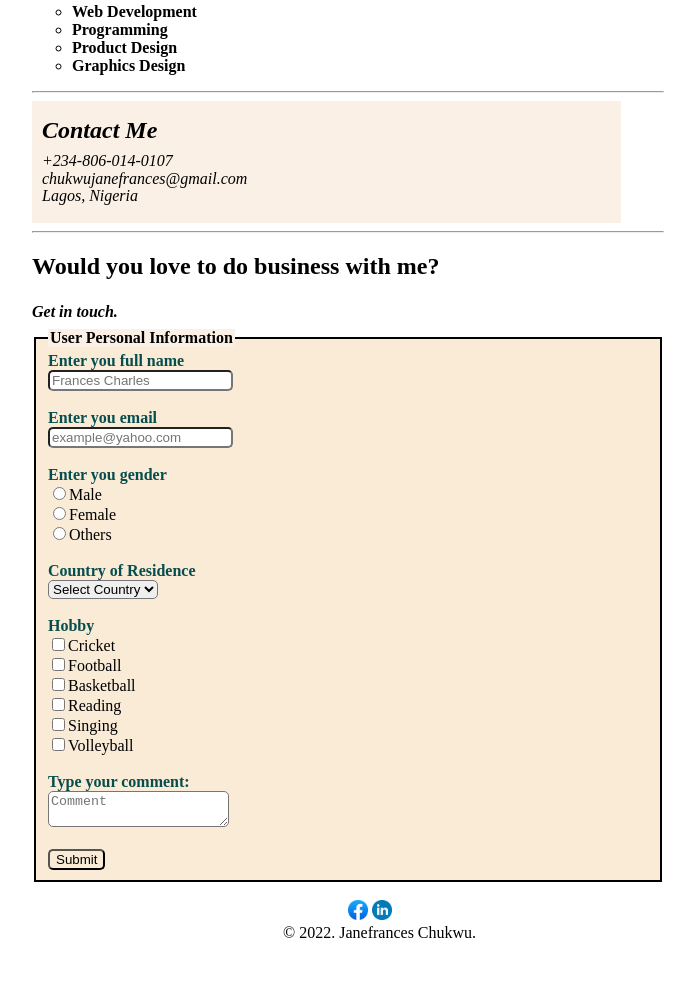
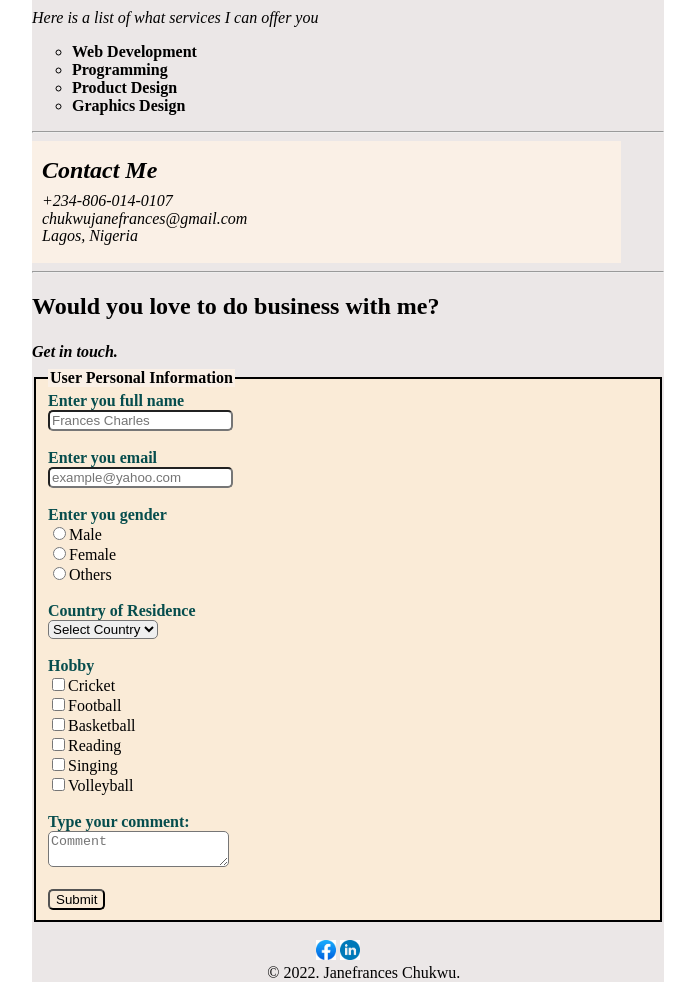
Before and after one commit to Frances-maks/Portfolio-Project, a plain HTML site: page index.html in a window 1280 px wide. Shown: the part 1791-2781 px from the top of the page, without its empty margins (292-987 px from the left). Before the commit the page ends 2741 px from the top, so only its background shows below. Drawn offline with Linux system fonts and the light colour scheme.

Commit message:
Styled background

```diff
--- a/style.css
+++ b/style.css
@@ -3,6 +3,7 @@
     margin: auto;
     width: 50%;
     box-sizing: border-box;
+    background-color: rgb(235, 231, 231);
 }
 h1{
     text-align: center;
@@ -30,6 +31,7 @@ span{
     font-size: large;
     margin-top: 20px;
     margin-bottom: 40px;
+    padding: 20px;
 }
 .image1{
     border: 5px solid black;
@@ -146,9 +148,9 @@ button{
 }
 .tag{
 
-    margin-left: 50%;
+    margin-left: 45%;
 }
 .foot{
-    margin-left: 10%;
+    margin-left: 5%;
     text-align: center;
 }
```
